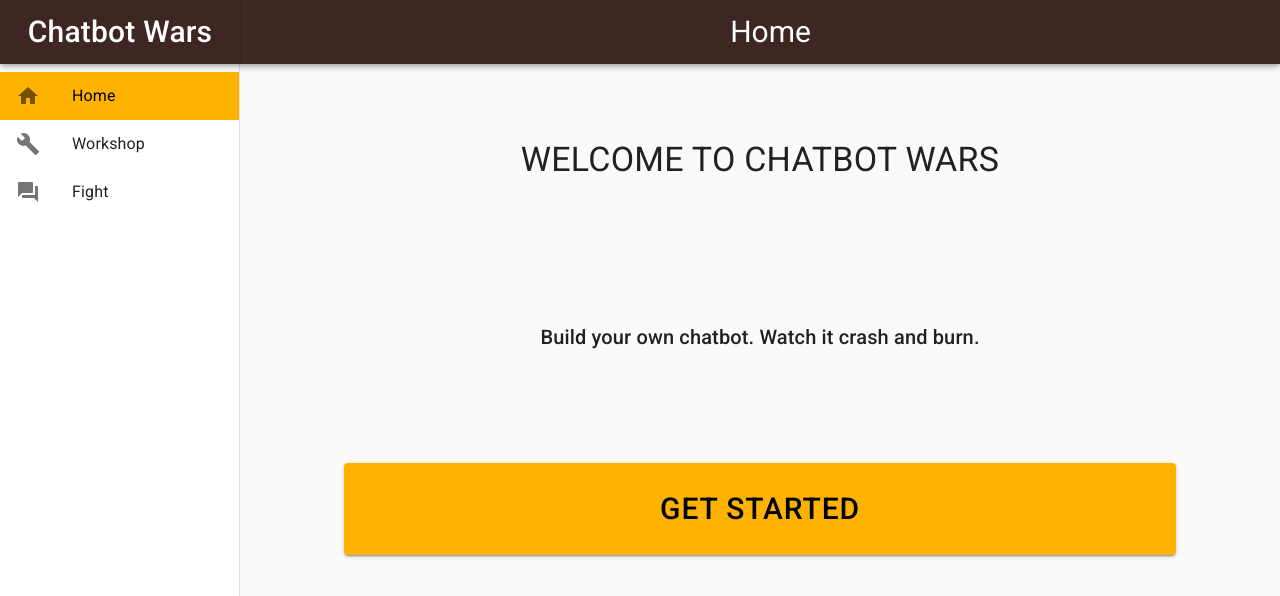
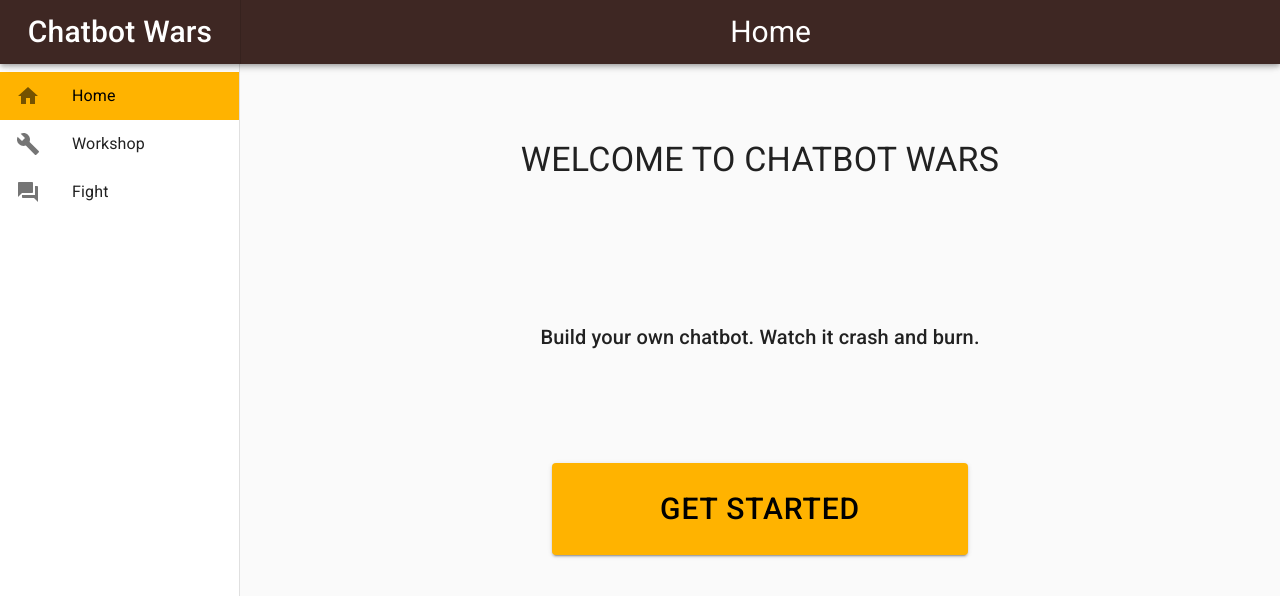
Before and after one commit to evad1n/chatbot-wars, a React (Create React App) app in the folder client/: page /#/ in a window 1280 px wide. Shown: the top 596 px of the page. Built offline with nearby package versions, Linux system fonts and the light colour scheme; the HTML template or start-up script is replaced by a standard one.

Commit message:
fixed get started button width

```diff
--- a/client/src/components/Home.jsx
+++ b/client/src/components/Home.jsx
@@ -21,7 +21,7 @@ const useStyles = makeStyles((theme) => ({
         flexGrow: 1
     },
     button: {
-        margin: "0 10%",
+        margin: "0 30%",
         marginTop: 20,
         marginBottom: 200,
         fontSize: 30,
```
